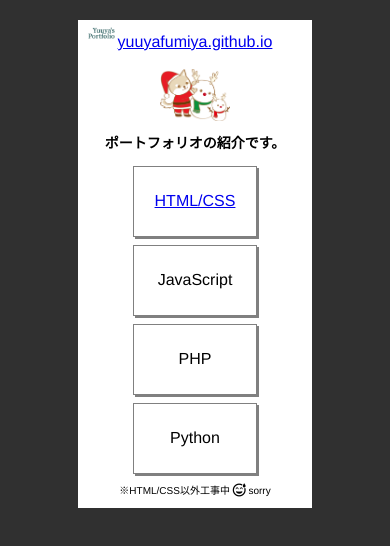
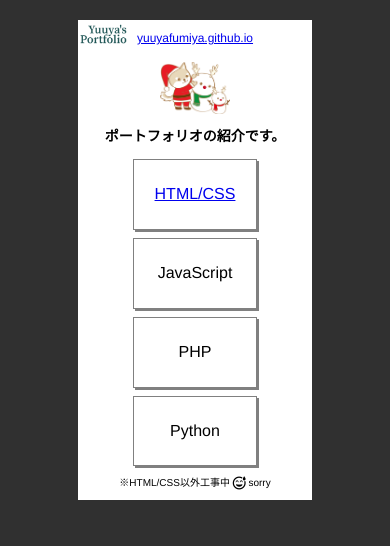
Before and after one commit to yuuyafumiya/yuuyafumiya.github.io, a plain HTML site: page index.html in a window 390 px wide. Drawn offline with Linux system fonts and the light colour scheme; some packages are replaced by stand-ins of ours.

Commit message:
Update page

```diff
--- a/css/style.css
+++ b/css/style.css
@@ -34,8 +34,8 @@ h2 {
 
 .logo {
   max-width: 10%;
+  margin: 6px 20px;
   position: absolute;
-  padding: 6px 10px;
   display: block;
 }
 
@@ -94,6 +94,7 @@ li span {
 @media (max-width: 800px) {
   .logo {
     max-width: 12%;
+    margin: 2px 0 0 2px;
   }
 
   h2 {
@@ -115,6 +116,6 @@ li span {
   }
 
   p a {
-    font-size: 16px;
+    font-size: 12px;
   }
 }
```
